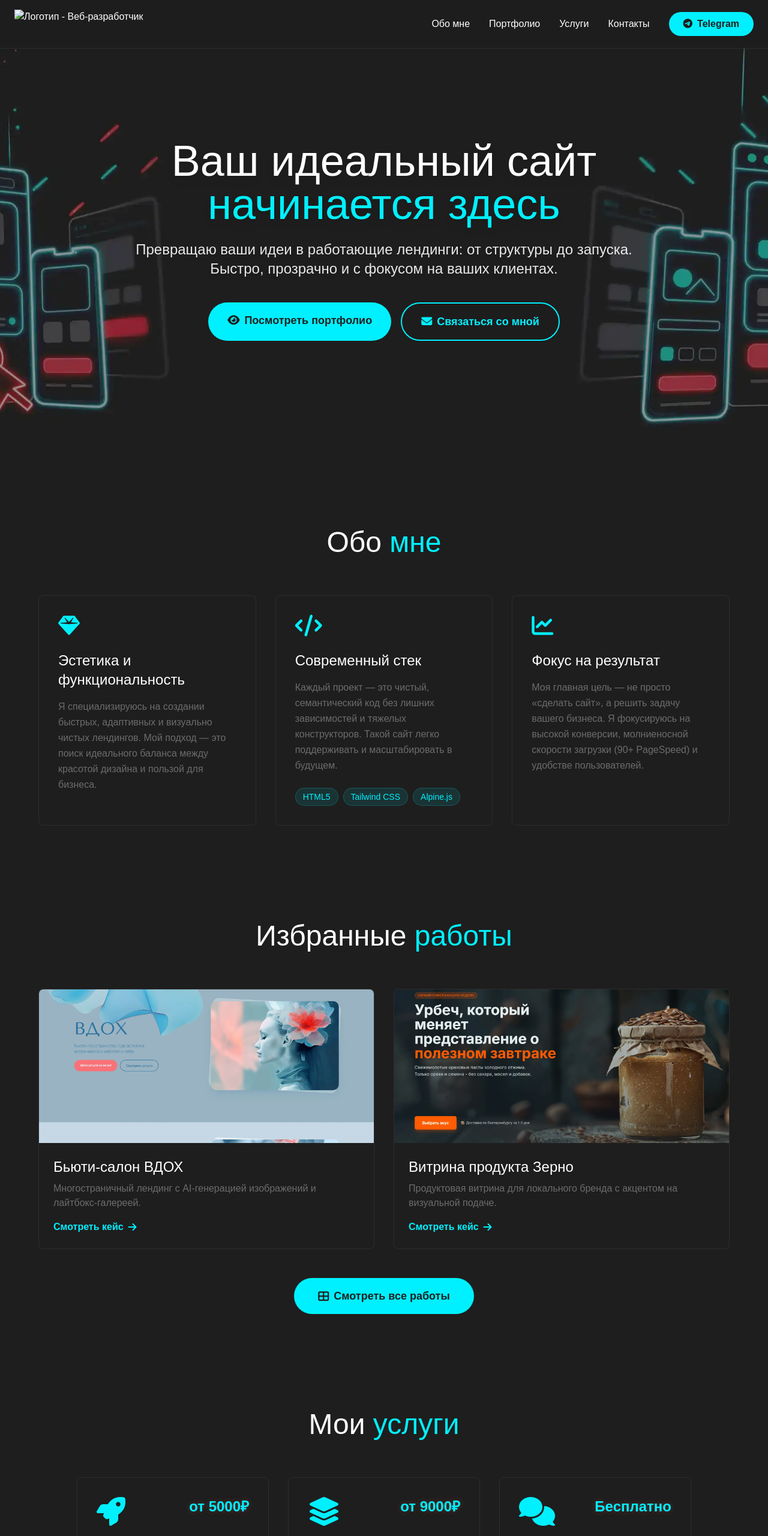
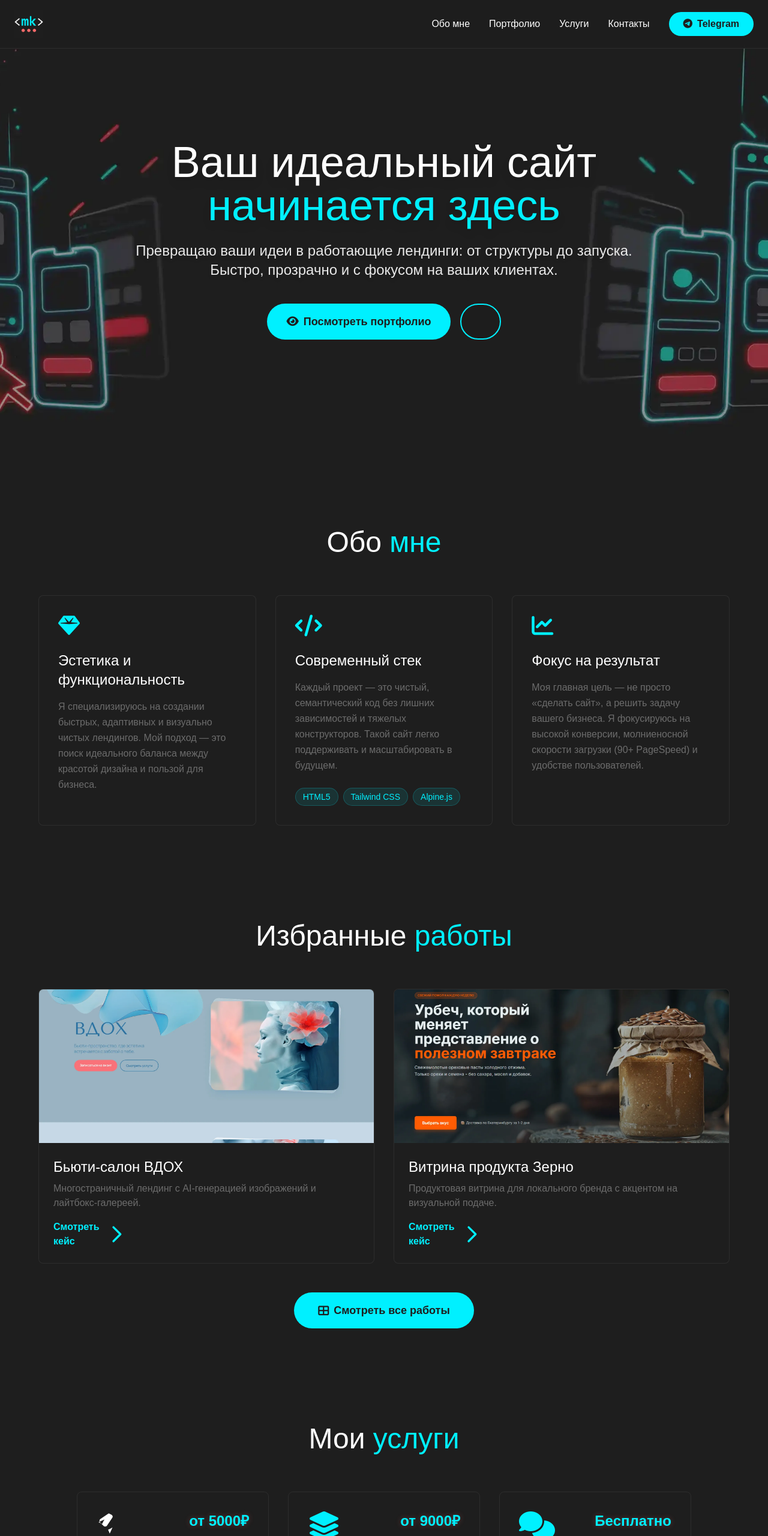
Before and after one commit to TinKrisKiss/portfolio-kris-mazur, a website: page index.html in a window 1280 px wide. Shown: the top 2560 px of the page at 60% size. Drawn offline with nearby package versions, Linux system fonts and the light colour scheme; a web font is replaced by a local one.

Commit message:
логотип смол

```diff
--- a/index.html
+++ b/index.html
@@ -141,6 +141,8 @@
                         src="images/logo.webp"
                         alt="Логотип - Веб-разработчик"
                         class="h-10 md:h-12 w-auto object-contain transition-opacity hover:opacity-80"
+                        width="500"
+                        height="500"
                     >
                 </a>
 
@@ -157,7 +159,9 @@
 
                 <!-- Кнопка мобильного меню (Гамбургер) -->
                 <button @click="mobileMenuOpen = !mobileMenuOpen" class="md:hidden text-light text-2xl focus:outline-none">
-                    <i class="fas fa-bars"></i>
+                    <svg class="w-6 h-6" fill="none" stroke="currentColor" stroke-width="2" viewBox="0 0 24 24">
+                    <path stroke-linecap="round" stroke-linejoin="round" d="M4 6h16M4 12h16M4 18h16"/>
+                    </svg>
                 </button>
             </div>
 
@@ -221,7 +225,9 @@
                     <i class="fas fa-eye mr-2"></i>Посмотреть портфолио
                 </a>
                 <a href="#contact" class="btn-secondary border-2 border-accent-cyan text-accent-cyan px-8 py-4 rounded-full font-semibold text-lg backdrop-blur-sm bg-dark/30">
-                    <i class="fas fa-envelope mr-2"></i>Связаться со мной
+                    <svg class="w-5 h-5" fill="currentColor" viewBox="0 0 24 24">
+                    <path d="M20 4H4c-1.1 0-1.99.9-1.99 2L2 18c0 1.1.9 2 2 2h16c1.1 0 2-.9 2-2V6c0-1.1-.9-2-2-2zm0 4l-8 5-8-5V6l8 5 8-5v2z"/>
+                    </svg>
                 </a>
             </div>
         </div>
@@ -291,7 +297,9 @@
                         <h3 class="text-2xl font-heading mb-2">Бьюти-салон ВДОХ</h3>
                         <p class="text-muted mb-4">Многостраничный лендинг с AI-генерацией изображений и лайтбокс-галереей.</p>
                         <a href="project-vdokh.html" class="inline-flex items-center text-accent-cyan hover:text-accent-coral transition-colors font-semibold">
-                            Смотреть кейс <i class="fas fa-arrow-right ml-2"></i>
+                            Смотреть кейс <svg class="w-4 h-4 ml-2" fill="none" stroke="currentColor" stroke-width="2" viewBox="0 0 24 24">
+                            <path stroke-linecap="round" stroke-linejoin="round" d="M9 5l7 7-7 7"/>
+                            </svg>
                         </a>
                     </div>
                 </div>
@@ -303,7 +311,9 @@
                         <h3 class="text-2xl font-heading mb-2">Витрина продукта Зерно</h3>
                         <p class="text-muted mb-4">Продуктовая витрина для локального бренда с акцентом на визуальной подаче.</p>
                         <a href="project-zerno.html" class="inline-flex items-center text-accent-cyan hover:text-accent-coral transition-colors font-semibold">
-                            Смотреть кейс <i class="fas fa-arrow-right ml-2"></i>
+                            Смотреть кейс <svg class="w-4 h-4 ml-2" fill="none" stroke="currentColor" stroke-width="2" viewBox="0 0 24 24">
+                                <path stroke-linecap="round" stroke-linejoin="round" d="M9 5l7 7-7 7"/>
+                            </svg>
                         </a>
                     </div>
                 </div>
@@ -330,7 +340,9 @@
                 <!-- Услуга 1: Лендинг под ключ -->
                 <div class="p-8 border border-muted/20 rounded-lg fade-in hover:border-accent-cyan transition-colors">
                     <div class="flex justify-between items-start mb-4">
-                        <i class="fas fa-rocket text-5xl text-accent-cyan"></i>
+                        <svg class="w-10 h-10" fill="currentColor" viewBox="0 0 24 24">
+                        <path d="M13.13 22.19L11.5 18.36C13.07 17.78 14.54 17 15.9 16.09L13.13 22.19M5.64 12.5L1.81 10.87L7.91 8.1C7 9.46 6.22 10.93 5.64 12.5M12.78 2.28C12.62 2.17 12.43 2.12 12.24 2.12C12.05 2.12 11.86 2.17 11.7 2.28L3.91 7.5C3.32 7.89 2.94 8.53 2.88 9.24C2.82 9.95 3.09 10.64 3.59 11.14L6.86 14.41C7.36 14.91 8.05 15.18 8.76 15.12C9.47 15.06 10.11 14.68 10.5 14.09L15.72 6.3C16.03 5.83 16.13 5.26 16 4.71C15.87 4.16 15.53 3.68 15.06 3.38L12.78 2.28Z"/>
+                        </svg>
                         <span class="price-tag text-2xl font-bold text-accent-cyan">от 5000₽</span>
                     </div>
                     <h3 class="text-2xl font-heading mb-3">Лендинг под ключ</h3>
```
Also changed, not shown: images/logo.webp (added).
